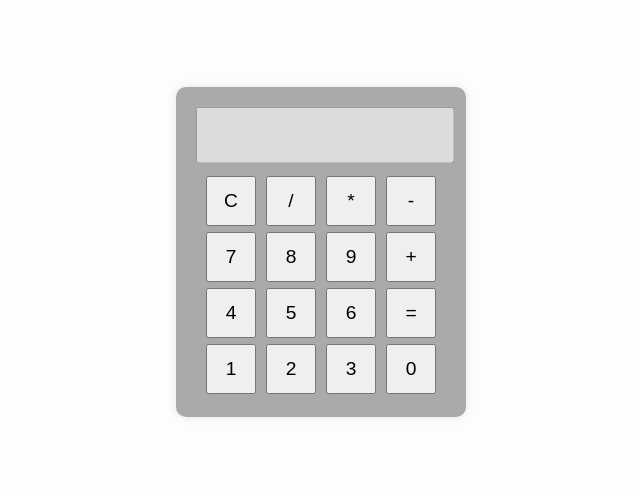
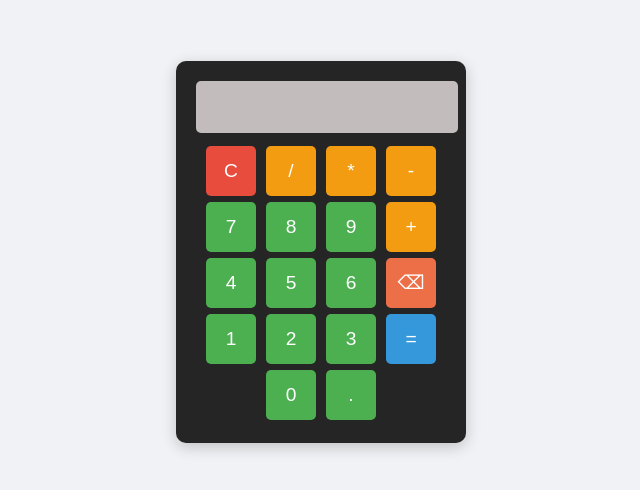
Before and after one commit to Nagasaikundrapu/caluclator, a plain HTML site: page index.html in a window 1280 px wide. Shown: the part 156-646 px from the top of the page, without its empty margins (319-959 px from the left). Drawn offline with Linux system fonts and the light colour scheme.

Commit message:
Update index.html

```diff
--- a/index.html
+++ b/index.html
@@ -10,13 +10,13 @@
             justify-content: center;
             align-items: center;
             height: 100vh;
-            background-color: #fefcfcf0;
+            background-color: #f0f2f5;
         }
         .calculator {
             width: 250px;
-            background: rgba(37, 36, 36, 0.384);
+            background: #252525;
             padding: 20px;
-            box-shadow: 0 0 10px rgba(0, 0, 0, 0.1);
+            box-shadow: 0 4px 15px rgba(0, 0, 0, 0.2);
             border-radius: 10px;
             text-align: center;
         }
@@ -26,6 +26,11 @@
             text-align: right;
             font-size: 1.5em;
             margin-bottom: 10px;
+            border: none;
+            outline: none;
+            background: #c3bcbc;
+            border-radius: 5px;
+            padding-right: 10px;
         }
         button {
             width: 20%;
@@ -33,46 +38,64 @@
             margin: 3px;
             font-size: 1.2rem;
             cursor: pointer;
+            border: none;
+            background-color: #4CAF50;
+            color: #fff;
+            border-radius: 5px;
         }
+        .operator { background-color: #f39c12; }
+        .clear { background-color: #e74c3c; }
+        .equal { background-color: #3498db; }
+        .backspace{background-color: #ed6f48;}
     </style>
 </head>
 <body>
     <div class="calculator">
         <input type="text" id="display" disabled>
         <br>
-        <button onclick="clearDisplay()">C</button>
-        <button onclick="appendValue('/')">/</button>
-        <button onclick="appendValue('*')">*</button>
-        <button onclick="appendValue('-')">-</button>
+        <button class="clear" onclick="clearDisplay()">C</button>
+        <button class="operator" onclick="appendValue('/')">/</button>
+        <button class="operator" onclick="appendValue('*')">*</button>
+        <button class="operator" onclick="appendValue('-')">-</button>
         <br>
         <button onclick="appendValue('7')">7</button>
         <button onclick="appendValue('8')">8</button>
         <button onclick="appendValue('9')">9</button>
-        <button onclick="appendValue('+')">+</button>
+        <button class="operator" onclick="appendValue('+')">+</button>
         <br>
         <button onclick="appendValue('4')">4</button>
         <button onclick="appendValue('5')">5</button>
         <button onclick="appendValue('6')">6</button>
-        <button onclick="calculate()">=</button>
+        <button class="backspace"onclick="deleteLastDigit()">⌫</button>
         <br>
         <button onclick="appendValue('1')">1</button>
         <button onclick="appendValue('2')">2</button>
         <button onclick="appendValue('3')">3</button>
+        <button class="equal" onclick="calculate()">=</button>
+        <br>
         <button onclick="appendValue('0')">0</button>
-        <br>
+        <button onclick="appendValue('.')">.</button>
     </div>
     <script>
+        const display = document.getElementById("display");
+
         function appendValue(value) {
-            document.getElementById("display").value += value;
+            display.value += value;
         }
+
         function clearDisplay() {
-            document.getElementById("display").value = "";
+            display.value = "";
         }
+
+        function deleteLastDigit() {
+            display.value = display.value.slice(0, -1);
+        }
+
         function calculate() {
             try {
-                document.getElementById("display").value = eval(document.getElementById("display").value);
+                display.value = eval(display.value) || "";
             } catch (error) {
-                document.getElementById("display").value = "Error";
+                display.value = "Error";
             }
         }
     </script>
```
